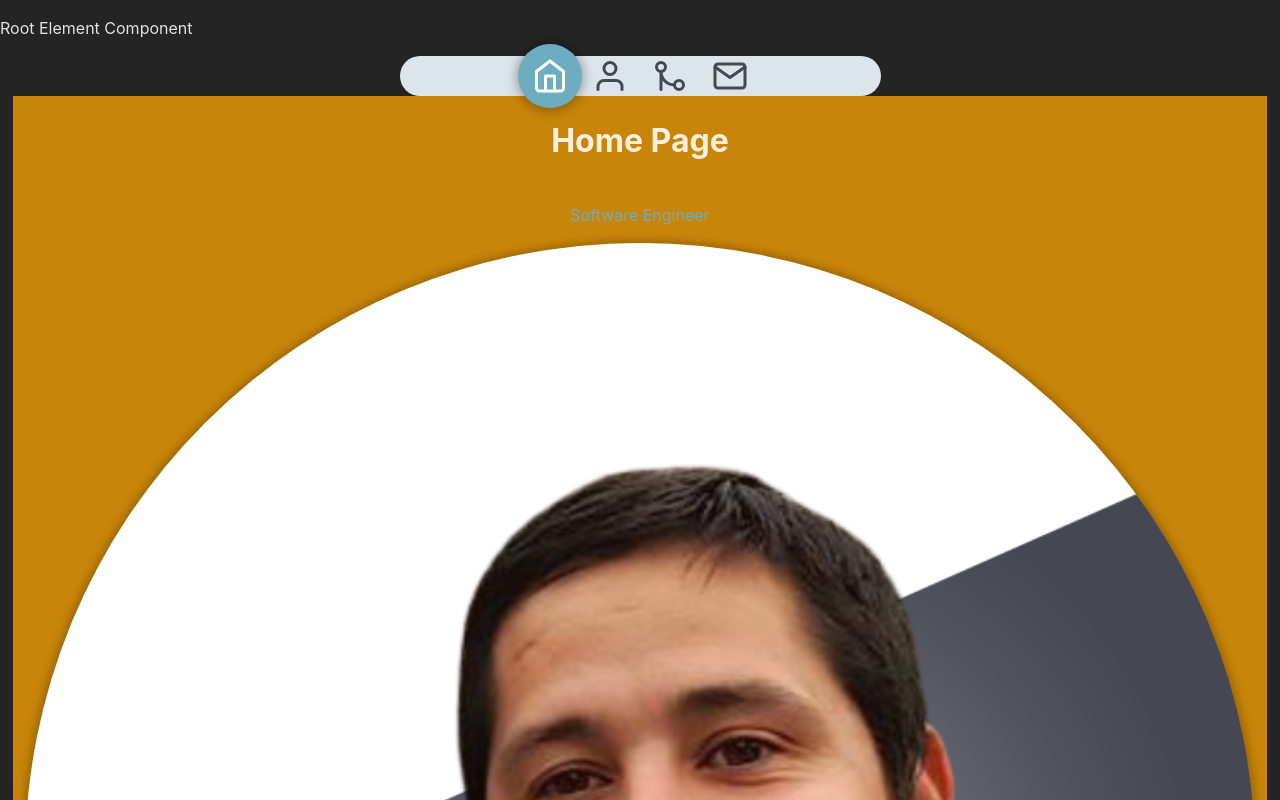
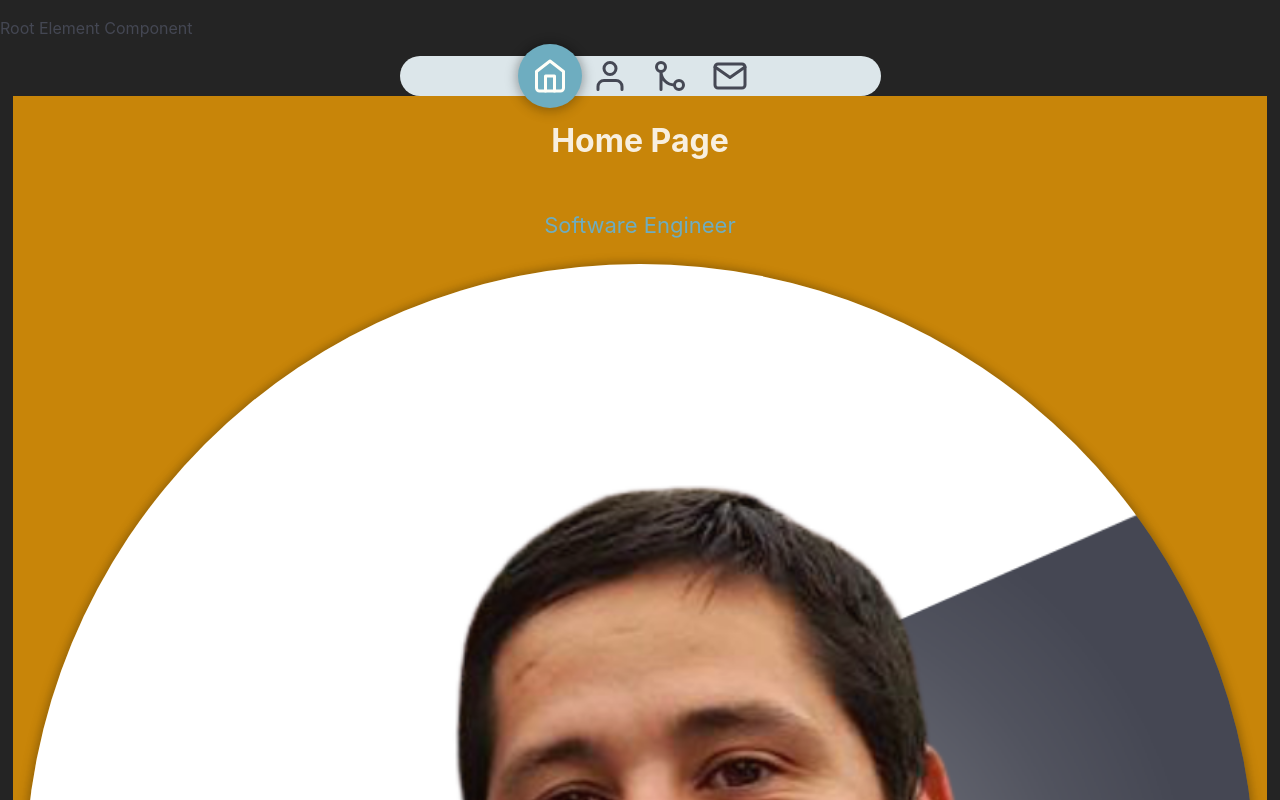
Before and after one commit to andrew-oyanguren/typescript-portfolio, a React (Vite) app: page / in a window 1280 px wide. Shown: the top 800 px of the page. Built offline with nearby package versions, Linux system fonts and the light colour scheme.

Commit message:
Added styling for image titles

```diff
--- a/src/components/ImageView/ImageView.module.css
+++ b/src/components/ImageView/ImageView.module.css
@@ -10,6 +10,10 @@
 
 .ImageWrapper:nth-of-type(even) {
   background-color: var(--color-gray);
+}
+
+.ImageWrapper .title {
+  font-size: 22px;
 }
 
 .ImageWrapper:nth-of-type(odd) .title {
--- a/src/index.css
+++ b/src/index.css
@@ -40,3 +40,7 @@ body {
   min-height: 100vh;
   position: relative;
 }
+
+p {
+  color: var(--color-dark);
+}
```
